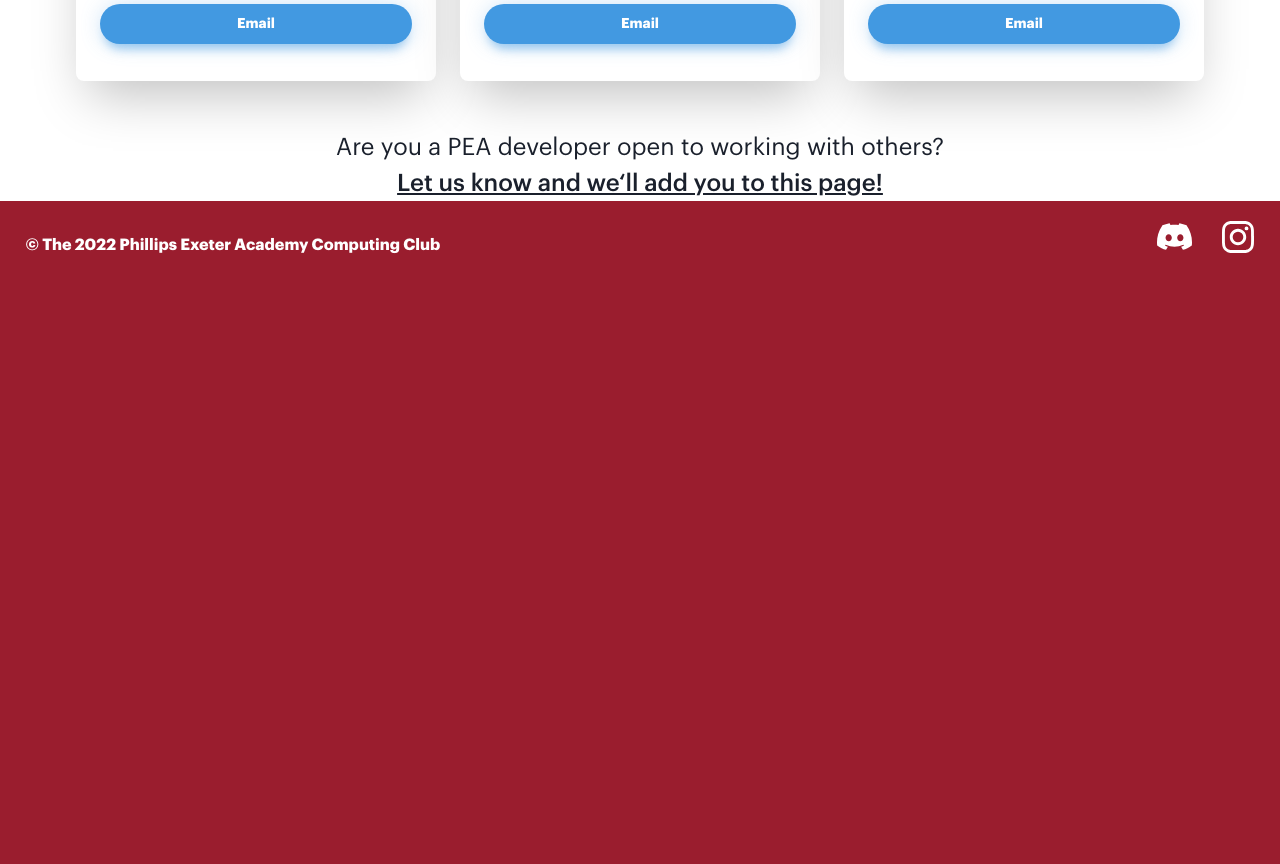
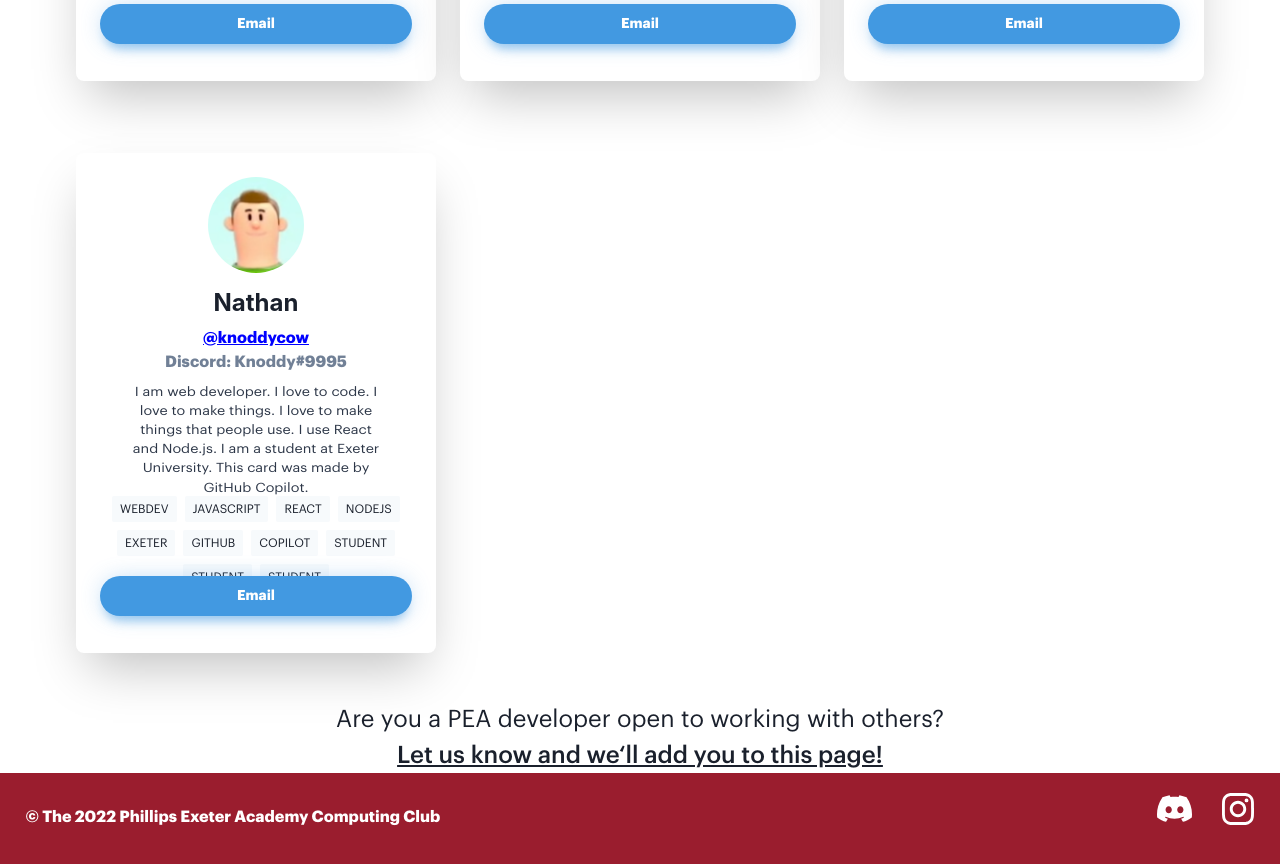
Before and after one commit to mycoalchen/New-ECC-Website, a React (Create React App) app: page /findadev in a window 1280 px wide. Shown: the part 560-1424 px from the top of the page. Before the commit the page ends 861 px from the top, so only its background shows below. Built offline with nearby package versions, Linux system fonts and the light colour scheme.

Commit message:
Add knoddy to find a dev

```diff
--- a/src/pages/FindADev.jsx
+++ b/src/pages/FindADev.jsx
@@ -11,6 +11,7 @@ import Dev from '../Components/Dev';
 import '../App.css';
 
 import byran from '../media/byranLogo.jpeg';
+import knoddy from '../media/knoddy.png';
 
 function FindADev() {
   return (
@@ -44,6 +45,33 @@ function FindADev() {
             tags={['webdev']}
             email="dzou@exeter.edu"
           />
+          <Dev
+            name="Nathan"
+            discord="Knoddy#9995"
+            description={(
+              <h1 style={{
+                transformOrigin: 'top',
+                transform: 'scaleY(0.8) scaleX(0.9)',
+              }}
+              >
+                I am web developer. I love to code. I love to make things. I love to make things that people use. I use React and Node.js. I am a student at Exeter University. This card was made by GitHub Copilot.
+              </h1>
+            )}
+            avatarUrl={knoddy}
+            tags={['webdev', 'javascript', 'react', 'nodejs', 'exeter', 'github', 'copilot', 'student', 'student', 'student']}
+            email="cow2cow4cow@gmail.com"
+            instagram={(
+              <a
+                style={{
+                  color: 'blue',
+                  textDecoration: 'underline',
+                }}
+                href="https://instagram.com/knoddycow"
+              >
+                @knoddycow
+              </a>
+)}
+          />
         </SimpleGrid>
       </Center>
       <Container textAlign="center" fontSize="2xl" maxWidth="50vw" paddingTop="3vh">
```
Also changed, not shown: src/media/knoddy.png (added).
